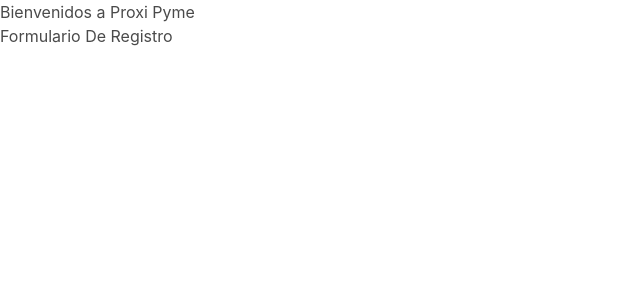
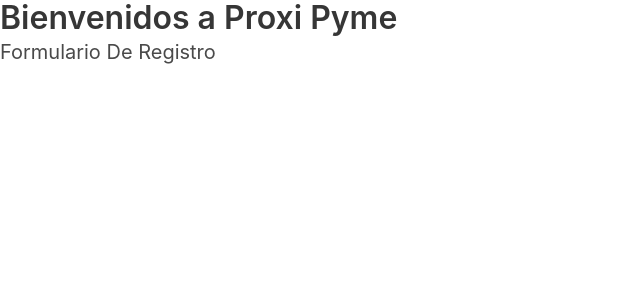
Before and after one commit to O-Uribe/ProxiPyme_Web, a React (Vite) app in the folder frontend/: page / in a window 1280 px wide. Shown: the top 300 px of the page, without its empty margins (0-640 px from the left). Built offline with nearby package versions, Linux system fonts and the light colour scheme.

Commit message:
"Arreglo"

```diff
--- a/frontend/src/components/App.jsx
+++ b/frontend/src/components/App.jsx
@@ -4,8 +4,10 @@
 export const App = () => {
    return (
        <div>
-        <h1>Bienvenidos a Proxi Pyme</h1>
-        <p>Formulario De Registro</p>
+        <h1 class="title">Bienvenidos a Proxi Pyme</h1>
+        <h2 class="subtitle">Formulario De Registro</h2>
+
+
 
        </div>
 
```
